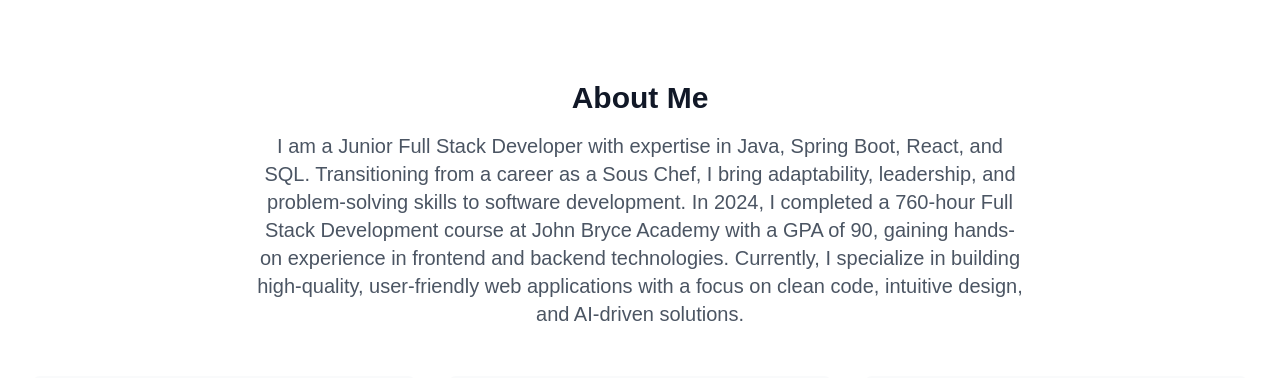
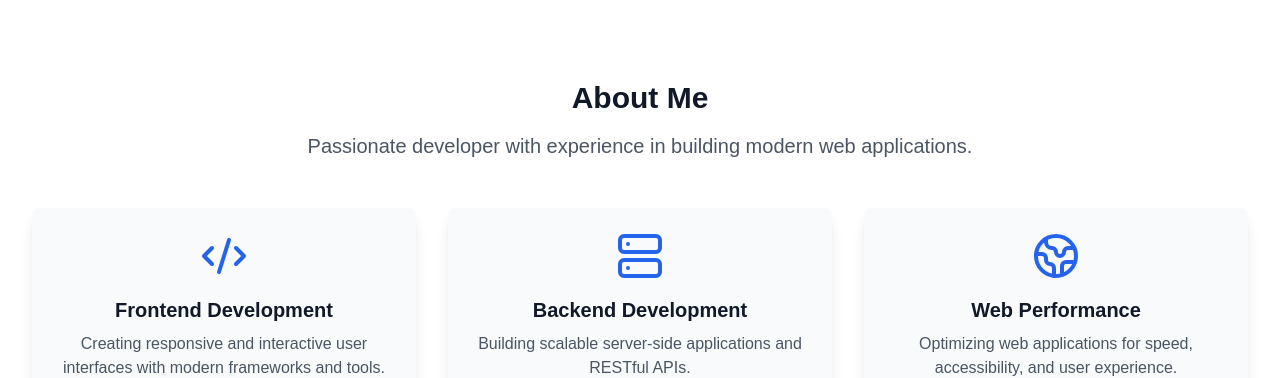
Before and after one commit to noamshalev4/My_WebSite, a React (Vite) app: page / in a window 1280 px wide. Shown: the part 800-1178 px from the top of the page. Built offline with nearby package versions, Linux system fonts and the light colour scheme.

Commit message:
Continue fix the translation to Hebrew

```diff
--- a/src/components/About.tsx
+++ b/src/components/About.tsx
@@ -4,7 +4,8 @@ import { motion } from 'framer-motion';
 import { Code2, Globe2, Server } from 'lucide-react';
 
 const About: React.FC = () => {
-  const { t } = useTranslation();
+  const { t, i18n } = useTranslation();
+  const isHebrew = i18n.language === 'he';
 
   return (
     <section id="about" className="py-20 bg-white dark:bg-gray-900">
@@ -14,13 +15,20 @@ const About: React.FC = () => {
           whileInView={{ opacity: 1, y: 0 }}
           transition={{ duration: 0.5 }}
           className="text-center mb-12"
+          dir={isHebrew ? 'rtl' : 'ltr'}
         >
           <h2 className="text-3xl font-bold text-gray-900 dark:text-white mb-4">
             {t('about.title')}
           </h2>
-          <p className="text-xl text-gray-600 dark:text-gray-400 max-w-3xl mx-auto">
-            {t('about.description')}
-          </p>
+          <p
+            className="text-xl text-gray-600 dark:text-gray-400 max-w-3xl mx-auto"
+            style={{
+              direction: isHebrew ? 'rtl' : 'ltr',
+              textAlign: isHebrew ? 'right' : 'center',
+              unicodeBidi: 'embed'
+            }}
+            dangerouslySetInnerHTML={{ __html: t('about.description') }}
+          />
         </motion.div>
 
         <div className="grid grid-cols-1 md:grid-cols-3 gap-8">
@@ -34,10 +42,10 @@ const About: React.FC = () => {
               <Code2 className="h-12 w-12 text-blue-600" />
             </div>
             <h3 className="text-xl font-semibold text-gray-900 dark:text-white mb-2 text-center">
-              Frontend Development
+              {t('about.frontend.title')}
             </h3>
             <p className="text-gray-600 dark:text-gray-400 text-center">
-              Creating responsive and interactive user interfaces with modern frameworks and tools.
+              {t('about.frontend.description')}
             </p>
           </motion.div>
 
@@ -51,10 +59,10 @@ const About: React.FC = () => {
               <Server className="h-12 w-12 text-blue-600" />
             </div>
             <h3 className="text-xl font-semibold text-gray-900 dark:text-white mb-2 text-center">
-              Backend Development
+              {t('about.backend.title')}
             </h3>
             <p className="text-gray-600 dark:text-gray-400 text-center">
-              Building scalable server-side applications and RESTful APIs.
+              {t('about.backend.description')}
             </p>
           </motion.div>
 
@@ -68,10 +76,10 @@ const About: React.FC = () => {
               <Globe2 className="h-12 w-12 text-blue-600" />
             </div>
             <h3 className="text-xl font-semibold text-gray-900 dark:text-white mb-2 text-center">
-              Web Performance
+              {t('about.performance.title')}
             </h3>
             <p className="text-gray-600 dark:text-gray-400 text-center">
-              Optimizing web applications for speed, accessibility, and user experience.
+              {t('about.performance.description')}
             </p>
           </motion.div>
         </div>
--- a/src/i18n/index.ts
+++ b/src/i18n/index.ts
@@ -18,9 +18,21 @@ const resources = {
         description: "I build exceptional digital experiences as a Full Stack Developer with expertise in Java, Spring, React, and TypeScript. I specialize in building scalable, user-centric applications with a focus on both backend functionality and frontend design. I deliver high-quality solutions tailored to client needs, ensuring performance, responsiveness, and maintainability in every project.",
       },
       about: {
-        title: "About Me",
-        description: "I am a Junior Full Stack Developer with expertise in Java, Spring Boot, React, and SQL. Transitioning from a career as a Sous Chef, I bring adaptability, leadership, and problem-solving skills to software development. In 2024, I completed a 760-hour Full Stack Development course at John Bryce Academy with a GPA of 90, gaining hands-on experience in frontend and backend technologies. Currently, I specialize in building high-quality, user-friendly web applications with a focus on clean code, intuitive design, and AI-driven solutions."
-    },
+        title: 'About Me',
+        description: 'Passionate developer with experience in building modern web applications.',
+        frontend: {
+          title: 'Frontend Development',
+          description: 'Creating responsive and interactive user interfaces with modern frameworks and tools.'
+        },
+        backend: {
+          title: 'Backend Development',
+          description: 'Building scalable server-side applications and RESTful APIs.'
+        },
+        performance: {
+          title: 'Web Performance',
+          description: 'Optimizing web applications for speed, accessibility, and user experience.'
+        }
+      },
       projects: {
         title: "My Projects",
         viewProject: "View Project",
@@ -56,8 +68,20 @@ const resources = {
         description: 'אני בונה חוויות דיגיטליות יוצאות דופן כמפתח Full Stack עם מומחיות ב-Java, Spring, React ו-TypeScript. אני מתמחה בבניית אפליקציות סקלאביליות וממוקדות משתמש, עם דגש על פונקציונליות צד-שרת ועיצוב צד-לקוח. אני מספק פתרונות איכותיים המותאמים לצרכים של הלקוח, תוך שמירה על ביצועים, רספונסיביות ויכולת תחזוקה בכל פרויקט.',
       },
       about: {
-        title: "אודותיי",
-        description: "אני מפתח פולסטאק ג'וניור עם התמחות ב-Java, Spring Boot, React ו-SQL. לאחר קריירה כשף-סו-שף, אני מביא איתי יכולת הסתגלות, כישורי מנהיגות ופתרון בעיות לעולם הפיתוח. בשנת 2024 סיימתי קורס פולסטאק אינטנסיבי של 760 שעות במכללת John Bryce עם ממוצע 90, שבו רכשתי ניסיון מעשי הן בצד הלקוח והן בצד השרת. כיום אני מתמחה בבניית יישומי ווב איכותיים וידידותיים למשתמש, עם דגש על קוד נקי, עיצוב אינטואיטיבי ופתרונות מבוססי AI."
+        title: 'אודותיי',
+        description: 'אני מפתח פולסטאק ג\'וניור עם התמחות ב-<span style="direction: ltr; unicode-bidi: embed;">Java</span>, <span style="direction: ltr; unicode-bidi: embed;">Spring Boot</span>, <span style="direction: ltr; unicode-bidi: embed;">React</span> ו-<span style="direction: ltr; unicode-bidi: embed;">SQL</span>. לאחר קריירה כשף-סו-שף, אני מביא איתי יכולת הסתגלות, כישורי מנהיגות ופתרון בעיות לעולם הפיתוח. בשנת 2024 סיימתי קורס פולסטאק אינטנסיבי של 760 שעות במכללת <span style="direction: ltr; unicode-bidi: embed;">John Bryce</span> עם ממוצע 90, שבו רכשתי ניסיון מעשי הן בצד הלקוח והן בצד השרת. כיום אני מתמחה בבניית יישומי ווב איכותיים וידידותיים למשתמש, עם דגש על קוד נקי, עיצוב אינטואיטיבי ופתרונות מבוססי <span style="direction: ltr; unicode-bidi: embed;">AI</span>.',
+        frontend: {
+          title: 'פיתוח צד לקוח',
+          description: 'יצירת ממשקי משתמש רספונסיביים ואינטראקטיביים עם כלים ופריימוורקים מודרניים'
+        },
+        backend: {
+          title: 'פיתוח צד שרת',
+          description: 'בניית אפליקציות צד שרת סקלאביליות ו-APIs'
+        },
+        performance: {
+          title: 'ביצועי רשת',
+          description: ''
+        }
       },
       projects: {
         title: "הפרויקטים שלי",
```
